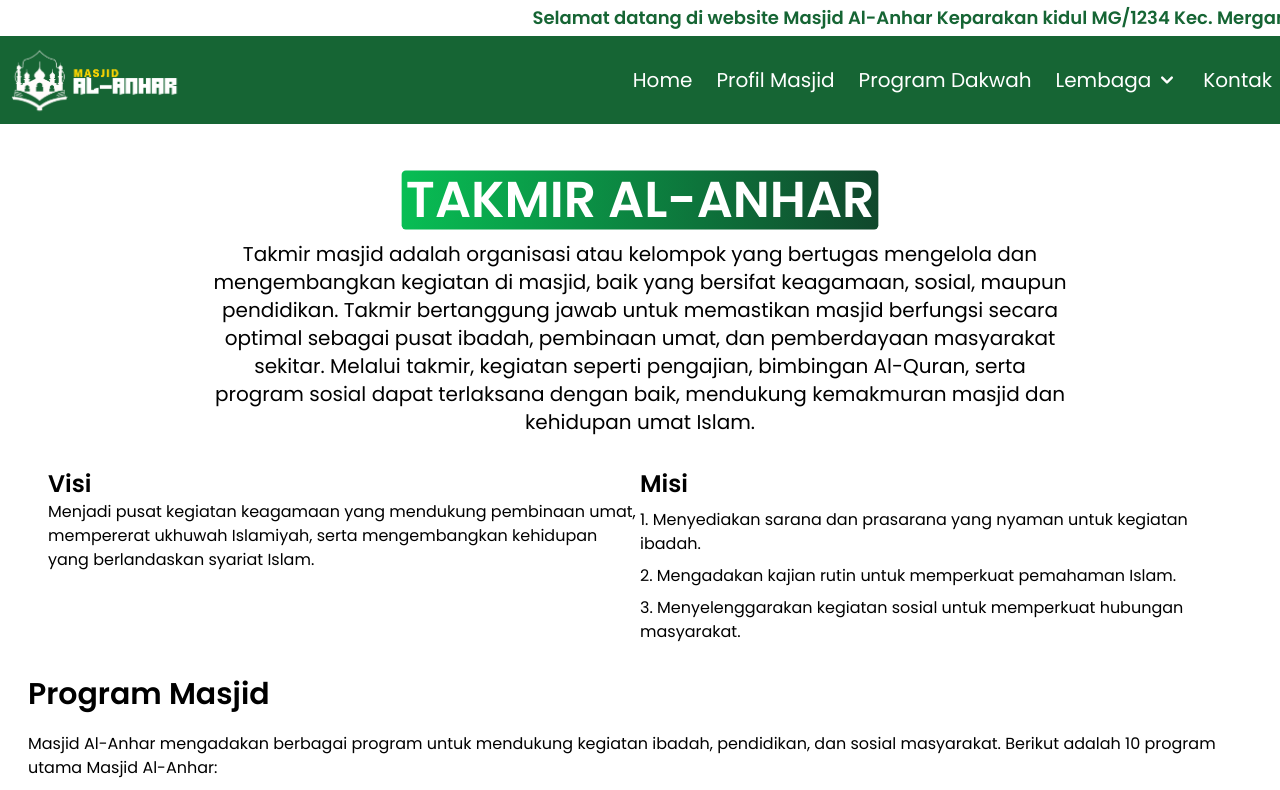
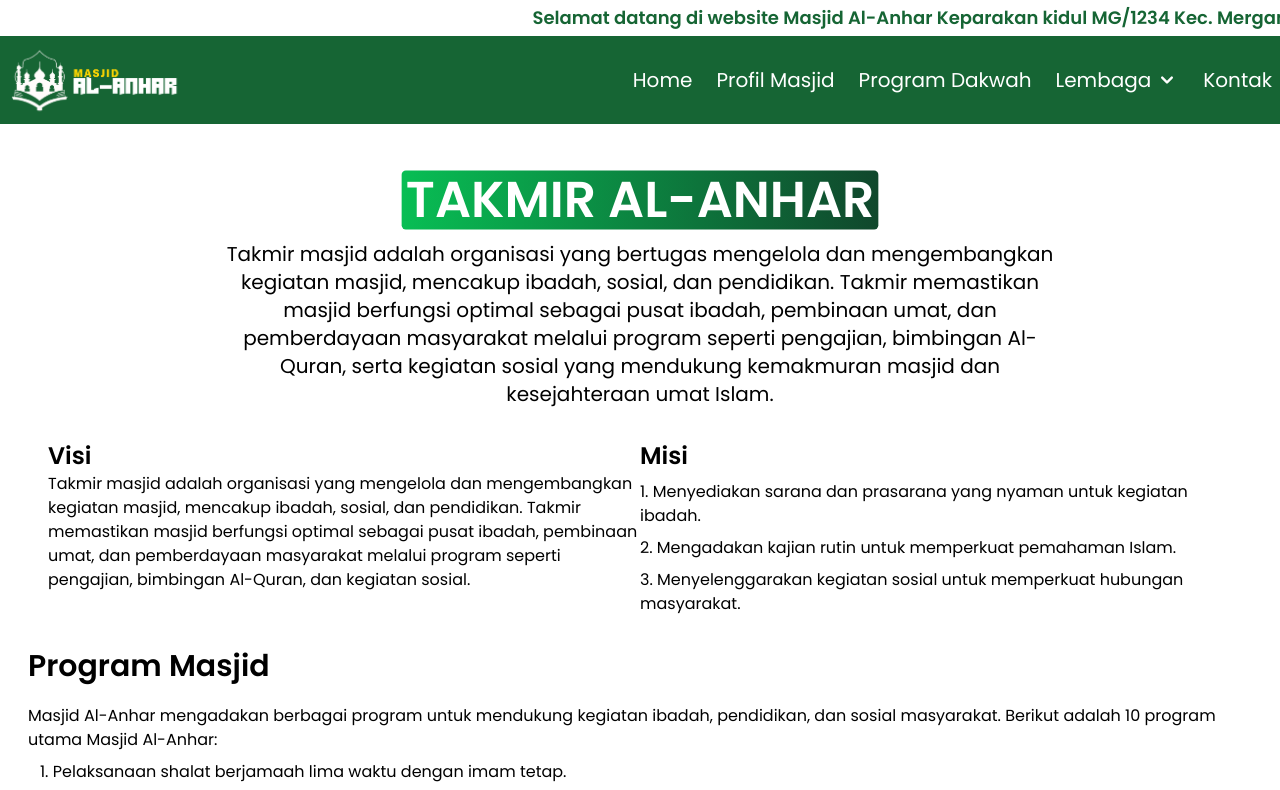
Before and after one commit to siddiqfathurahman/Masjid-ALAnhar, a React (Vite) app: page /organisasi/takmir in a window 1280 px wide. Shown: the top 790 px of the page. Built offline with nearby package versions, Linux system fonts and the light colour scheme.

Commit message:
update ramah

```diff
--- a/src/components/Navbar.jsx
+++ b/src/components/Navbar.jsx
@@ -83,7 +83,7 @@ export default function Navbar() {
               </ul>
             )}
           </li>
-          <li className={`hover:text-blue-300 cursor-pointer ${isActive('/kontak')}`}>
+          <li className={`hover:text-yellow-300 cursor-pointer ${isActive('/kontak')}`}>
             <Link to="/kontak">Kontak</Link>
           </li>
         </ul>
--- a/src/pages/Kontak.jsx
+++ b/src/pages/Kontak.jsx
@@ -30,6 +30,11 @@ const Kontak = () => {
           <FaInstagram />
           <span>@ramahmergangsan</span>
         </button>
+
+        <button className="bg-green-600 flex items-center space-x-2 text-2xl font-bold text-white rounded-lg text-center p-2 mb-4 md:mb-0">
+          <FaWhatsapp />
+          <span>Pendaftaran TPA</span>
+        </button>
       </div>
 
       <div className="flex justify-center space-x-4 mt-5 flex-wrap">
--- a/src/pages/Ramah.jsx
+++ b/src/pages/Ramah.jsx
@@ -8,11 +8,11 @@ import Strukturdestop from '../components/ui/Strukturdestop';
 export default function Ramah() {
 
   const images = [
-    { id: 1, src: "/ramah1.jpeg", title: "ramah mergangsan" },
+    { id: 1, src: "/ramah5.jpeg", title: "ramah mergangsan" },
     { id: 2, src: "/ramah2.jpeg", title: "ramah mergangsan" },
     { id: 3, src: "/ramah3.jpeg", title: "ramah mergangsan" },
     { id: 4, src: "/ramah4.jpeg", title: "ramah mergangsan" },
-    { id: 5, src: "/ramah5.jpeg", title: "ramah mergangsan" },
+    { id: 5, src: "/ramah1.jpeg", title: "ramah mergangsan" },
     { id: 6, src: "/ramah6.jpeg", title: "ramah mergangsan" },
   ];
 
--- a/src/pages/Takmir.jsx
+++ b/src/pages/Takmir.jsx
@@ -9,16 +9,15 @@ const Takmir = () => {
       <AnimatedText>TAKMIR AL-ANHAR</AnimatedText>
       </h2>
       <p className="px-5 text-lg md:text-xl max-w-4xl md:max-w-3xl lg:max-w-4xl mt-2 md:mt-3 mx-auto">
-        Takmir masjid adalah organisasi atau kelompok yang bertugas mengelola dan mengembangkan kegiatan di masjid, baik yang bersifat keagamaan, sosial, maupun pendidikan.
-        Takmir bertanggung jawab untuk memastikan masjid berfungsi secara optimal sebagai pusat ibadah, pembinaan umat, dan pemberdayaan masyarakat sekitar.
-        Melalui takmir, kegiatan seperti pengajian, bimbingan Al-Quran, serta program sosial dapat terlaksana dengan baik, mendukung kemakmuran masjid dan kehidupan umat Islam.
+
+      Takmir masjid adalah organisasi yang bertugas mengelola dan mengembangkan kegiatan masjid, mencakup ibadah, sosial, dan pendidikan. Takmir memastikan masjid berfungsi optimal sebagai pusat ibadah, pembinaan umat, dan pemberdayaan masyarakat melalui program seperti pengajian, bimbingan Al-Quran, serta kegiatan sosial yang mendukung kemakmuran masjid dan kesejahteraan umat Islam.
       </p>
 
       <div className="mt-8 px-5 flex flex-col md:flex-row text-left">
         <div className="flex-1 mb-4 md:mb-0">
           <h2 className="text-2xl font-semibold">Visi</h2>
           <p>
-            Menjadi pusat kegiatan keagamaan yang mendukung pembinaan umat, mempererat ukhuwah Islamiyah, serta mengembangkan kehidupan yang berlandaskan syariat Islam.
+          Takmir masjid adalah organisasi yang mengelola dan mengembangkan kegiatan masjid, mencakup ibadah, sosial, dan pendidikan. Takmir memastikan masjid berfungsi optimal sebagai pusat ibadah, pembinaan umat, dan pemberdayaan masyarakat melalui program seperti pengajian, bimbingan Al-Quran, dan kegiatan sosial.
           </p>
         </div>
         <div className="flex-1">
```
